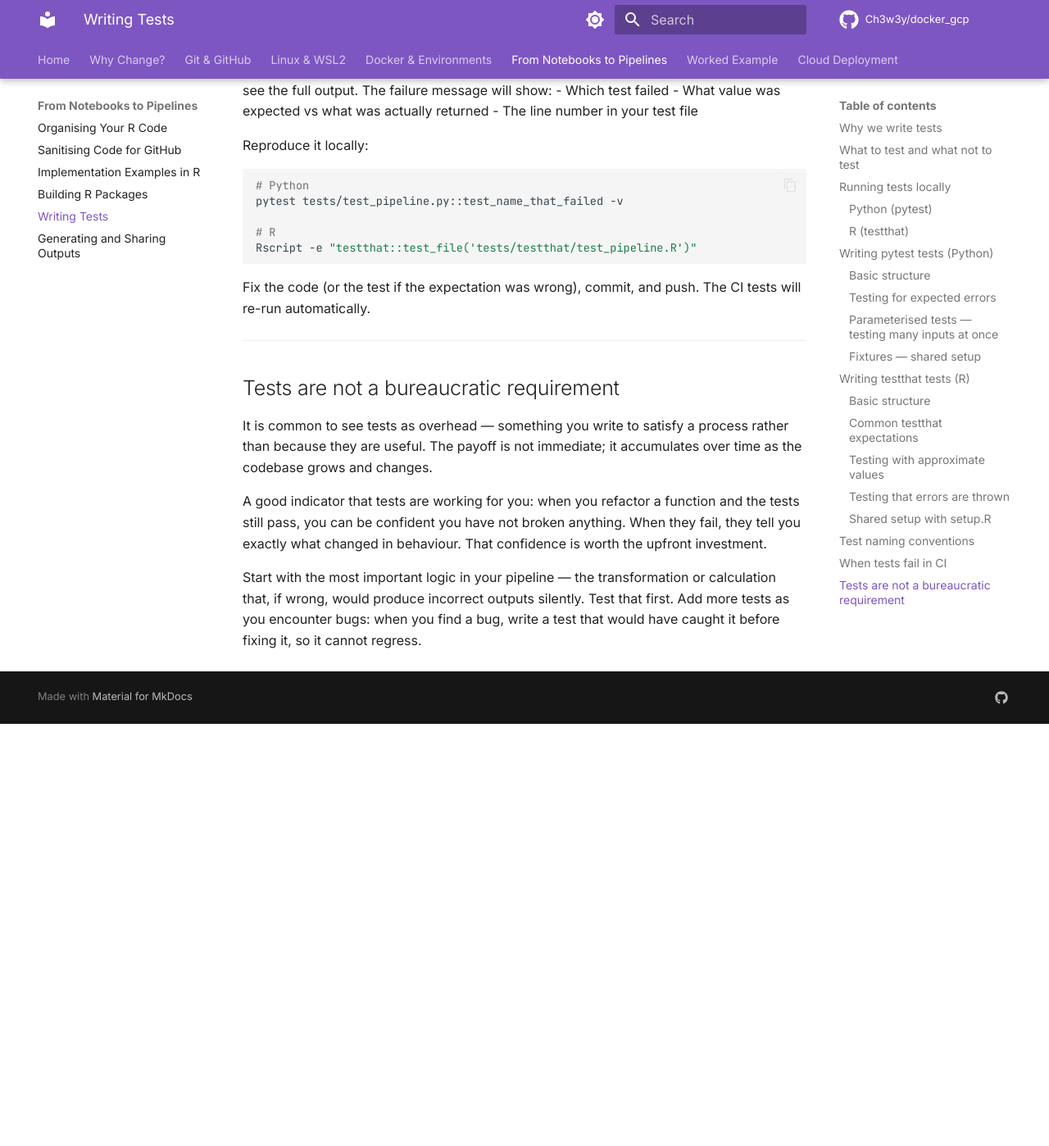
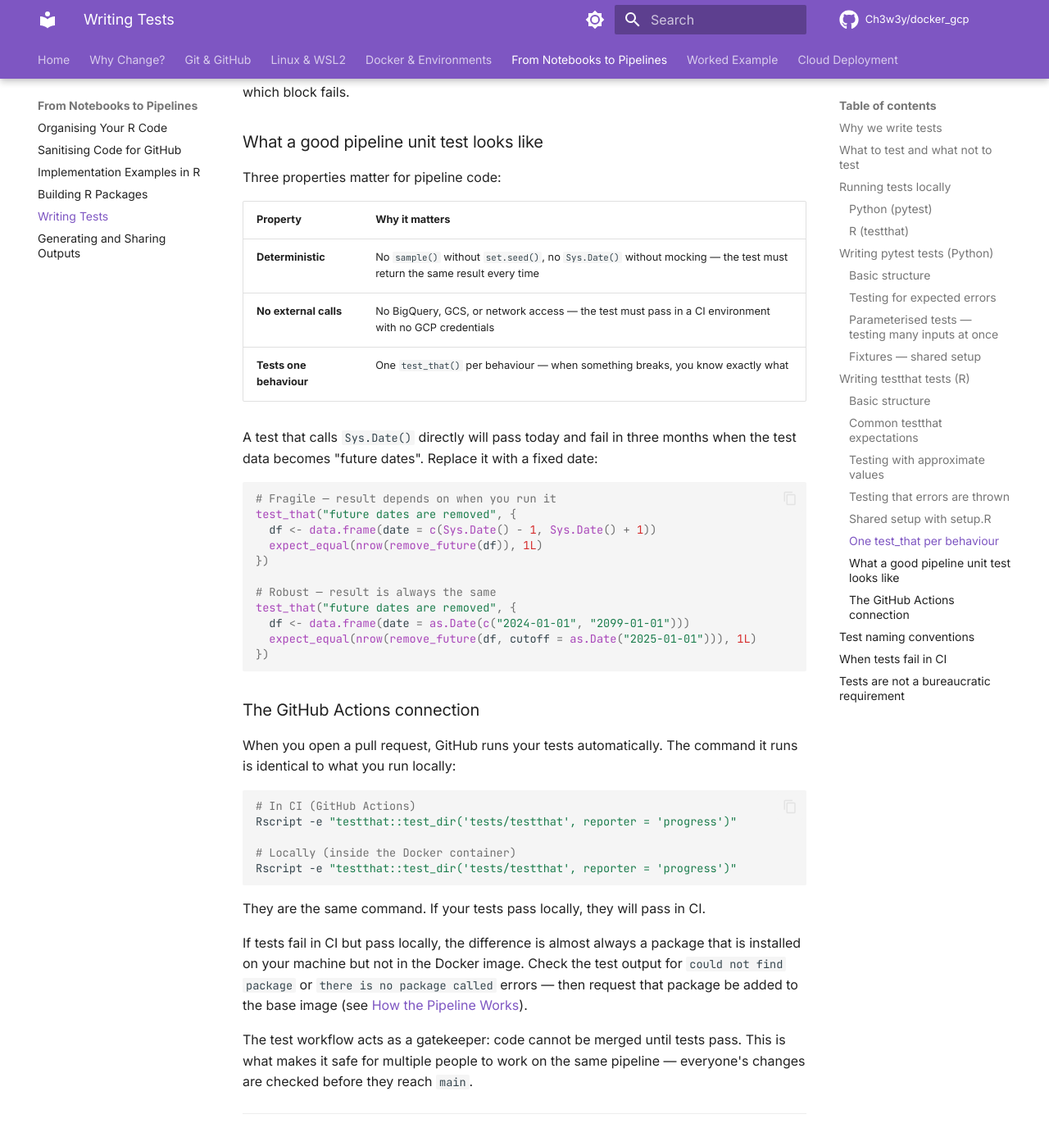
Before and after one commit to Ch3w3y/docker_gcp, an MkDocs documentation site: the page built from docs/testing-guide.md, in a window 1280 px wide and 1400 px high, scrolled down 6359 px. Shown: the whole window at 82% size. Built offline with MkDocs 1.6.1 and Material for MkDocs 9.7.7, drawn with Linux system fonts in a browser that asks for light colours; comment, search, counter and statistics services are not loaded; before the commit the page ends 7242 px from its top, so only the background shows below that; some of the changed text lies outside the part shown.

Commit message:
docs: expand testing-guide with test patterns, good test properties, and CI connection
Co-Authored-By: Claude Sonnet 4.6 <noreply@anthropic.com>

````diff
--- a/docs/testing-guide.md
+++ b/docs/testing-guide.md
@@ -288,6 +288,78 @@ Variables defined in `setup.R` are available in all test files.
 
 > **Further reading**: [testthat documentation](https://testthat.r-lib.org)
 
+### One test_that per behaviour
+
+Each `test_that()` block should test exactly one behaviour. When a test fails, a narrow, well-named block tells you immediately what broke.
+
+```r
+# Good — one behaviour per block, descriptive names
+test_that("records with NA admission_date are removed", {
+  df <- data.frame(
+    patient_id     = c(1L, 2L, 3L),
+    admission_date = as.Date(c("2024-01-15", NA, "2024-03-20"))
+  )
+  result <- clean_admission_dates(df)
+  expect_equal(nrow(result), 2L)
+  expect_false(any(is.na(result$admission_date)))
+})
+
+test_that("future dates are removed and a warning is raised", {
+  df <- data.frame(
+    patient_id     = c(1L, 2L),
+    admission_date = as.Date(c("2024-01-15", "2099-01-01"))
+  )
+  expect_warning(result <- clean_admission_dates(df), "future")
+  expect_equal(nrow(result), 1L)
+})
+```
+
+Two behaviours → two test blocks. If only the future-date logic breaks, you see exactly which block fails.
+
+### What a good pipeline unit test looks like
+
+Three properties matter for pipeline code:
+
+| Property | Why it matters |
+|---|---|
+| **Deterministic** | No `sample()` without `set.seed()`, no `Sys.Date()` without mocking — the test must return the same result every time |
+| **No external calls** | No BigQuery, GCS, or network access — the test must pass in a CI environment with no GCP credentials |
+| **Tests one behaviour** | One `test_that()` per behaviour — when something breaks, you know exactly what |
+
+A test that calls `Sys.Date()` directly will pass today and fail in three months when the test data becomes "future dates". Replace it with a fixed date:
+
+```r
+# Fragile — result depends on when you run it
+test_that("future dates are removed", {
+  df <- data.frame(date = c(Sys.Date() - 1, Sys.Date() + 1))
+  expect_equal(nrow(remove_future(df)), 1L)
+})
+
+# Robust — result is always the same
+test_that("future dates are removed", {
+  df <- data.frame(date = as.Date(c("2024-01-01", "2099-01-01")))
+  expect_equal(nrow(remove_future(df, cutoff = as.Date("2025-01-01"))), 1L)
+})
+```
+
+### The GitHub Actions connection
+
+When you open a pull request, GitHub runs your tests automatically. The command it runs is identical to what you run locally:
+
+```bash
+# In CI (GitHub Actions)
+Rscript -e "testthat::test_dir('tests/testthat', reporter = 'progress')"
+
+# Locally (inside the Docker container)
+Rscript -e "testthat::test_dir('tests/testthat', reporter = 'progress')"
+```
+
+They are the same command. If your tests pass locally, they will pass in CI.
+
+If tests fail in CI but pass locally, the difference is almost always a package that is installed on your machine but not in the Docker image. Check the test output for `could not find package` or `there is no package called` errors — then request that package be added to the base image (see [How the Pipeline Works](architecture.md)).
+
+The test workflow acts as a gatekeeper: code cannot be merged until tests pass. This is what makes it safe for multiple people to work on the same pipeline — everyone's changes are checked before they reach `main`.
+
 ---
 
 ## Test naming conventions
````
